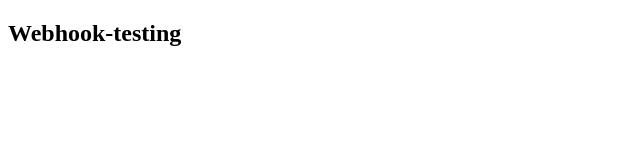
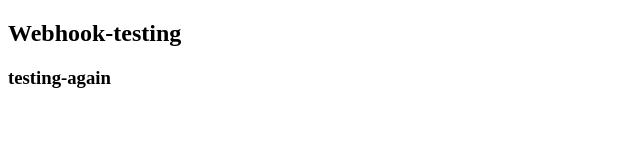
Before and after one commit to Monikamuruges/pushsample, a plain HTML site: page index.html in a window 1280 px wide. Shown: the whole page, without its empty margins (0-640 px from the left). Drawn offline with Linux system fonts and the light colour scheme.

Commit message:
Reapplying changes after fresh clone

```diff
--- a/index.html
+++ b/index.html
@@ -7,6 +7,7 @@
 </head>
 <body>
     <h2>Webhook-testing</h2>
+    <h3>testing-again</h3>
 
 </body>
 </html>
```
